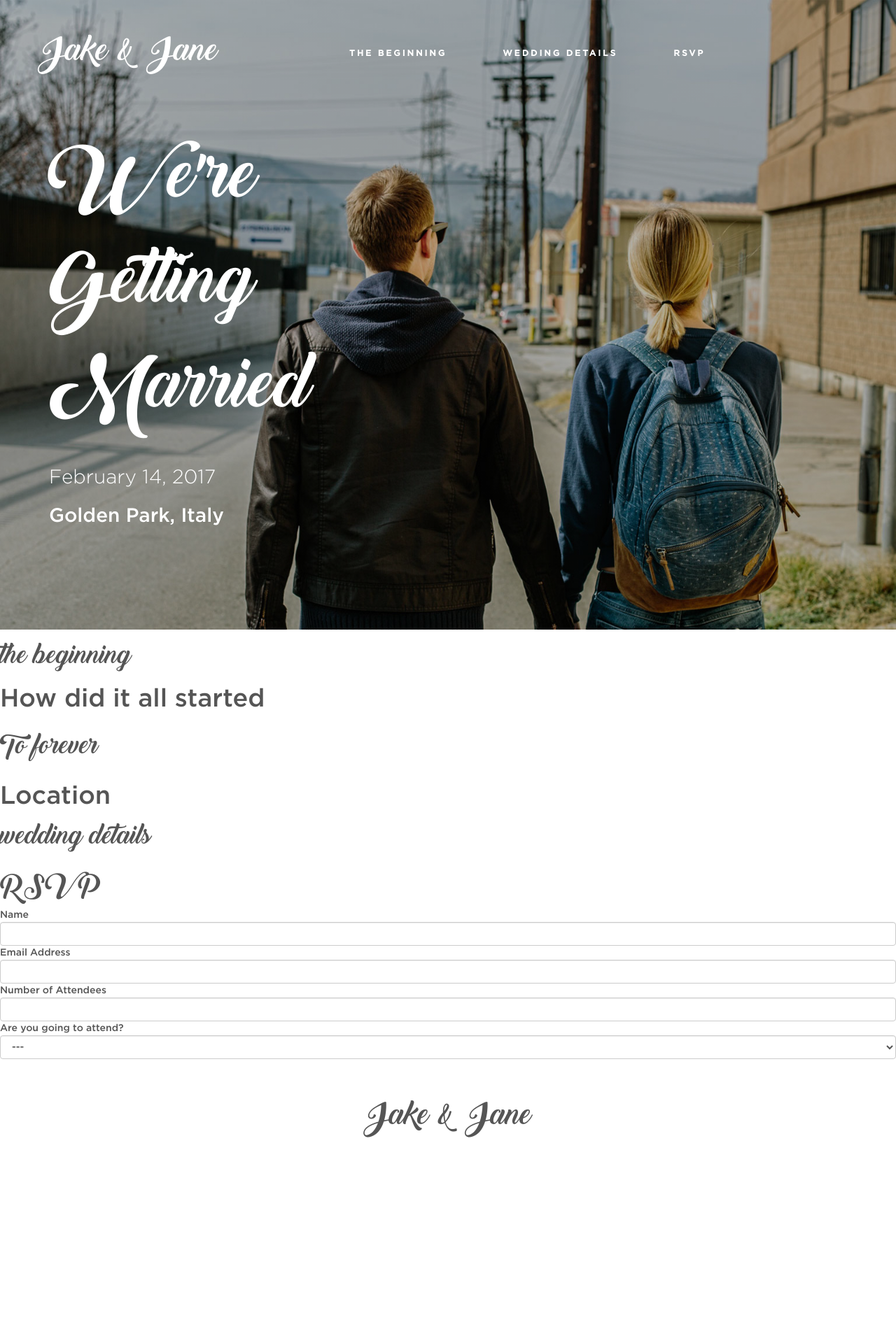
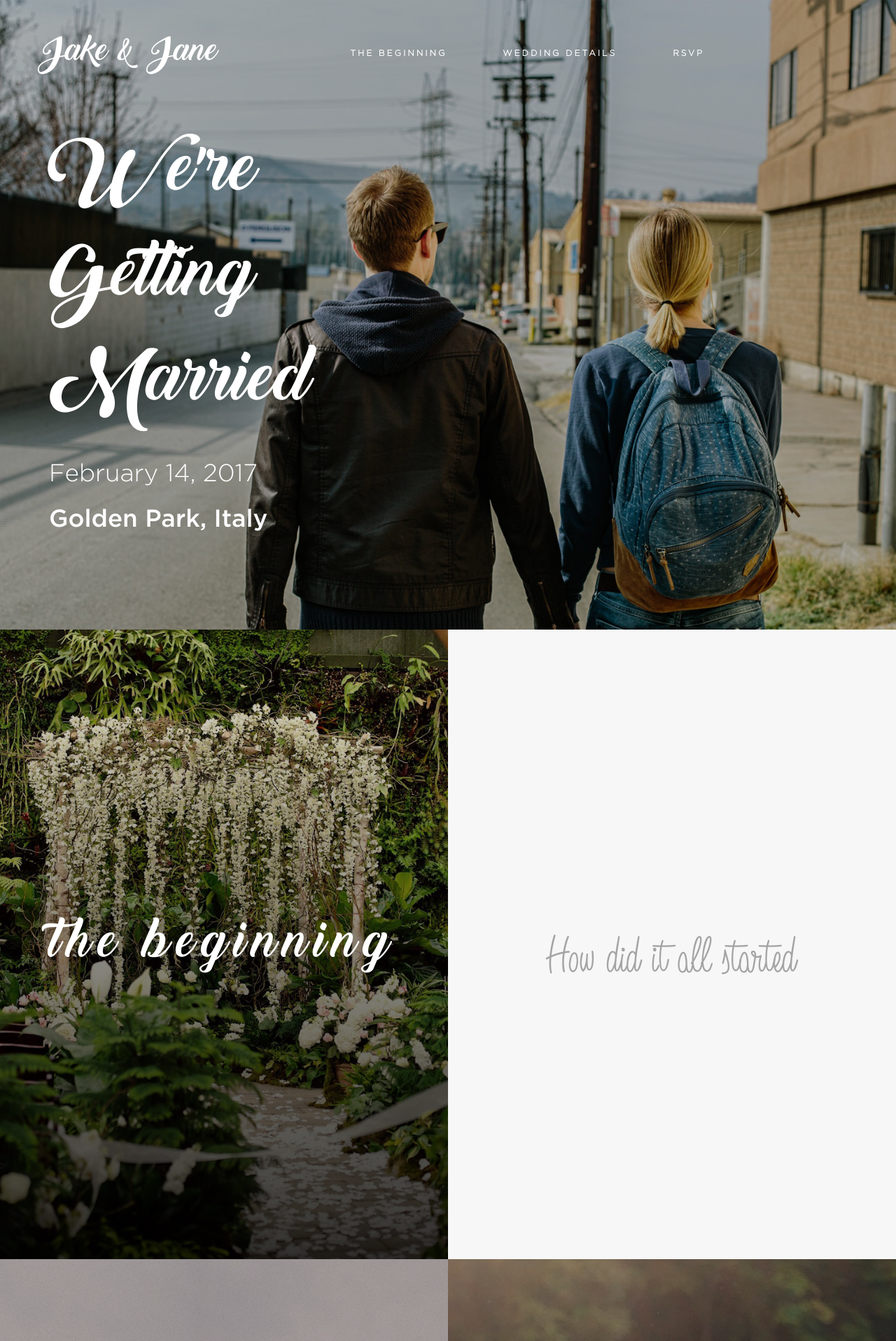
Before and after one commit to project-agape/wedding-template1, a Jekyll site: the page built from index.html, in a window 1280 px wide. Shown: the top 1917 px of the page at 70% size. Built offline with Jekyll 4.4.1, drawn with Linux system fonts in a browser that asks for light colours; nearby versions of some CDN libraries; before the commit the page ends 1680 px from its top, so only the background shows below that.

Commit message:
Add style per section

```diff
--- a/_sass/home.sass
+++ b/_sass/home.sass
@@ -1,22 +1,21 @@
 
 html,body
+  font-family: 'Gotham-Light', 'sans-serif'
   margin: 0
   color: #555555
 
 //Global
 .stylized
-  font-family: 'Back-to-Black'
+  font-family: 'Back-to-Black','sans-serif'
+  color: white
 
-.bold-stylized
-  font-family: 'Montserrat','sans-serif'
+
+.stylized-header
+  font-family: 'Angelique-Rose','sans-serif'
+  color: #a4a4a4
 
 .section-header
   text-transform: uppercase
-
-.section-spacer
-  width: 100px
-  border-top: 5px solid #ef5350
-  margin: 15px auto 20px
 
 .no-gutter
   padding-left: 0
@@ -49,13 +48,14 @@
       .caption
         margin: 30px 0
         color: white
-        font-size: 2em
+        font-size: 2.5em
         .intro-date
           display: block
           font-family: 'Gotham-Light'
         .intro-location
           display: block
           margin-top: 15px
+          font-family: 'Gotham-Medium'
       .intro-button-container
         margin: 30px 0
         .intro-button
@@ -69,3 +69,198 @@
           transition: all 0.3s ease
           -webkit-transition: all 0.3s ease
           -o-transition: all 0.3s ease
+
+#the-beginning
+  position: relative
+  height: 100vh
+  .section-container
+    height: inherit
+    .left-section
+      padding-left: 15px
+      padding-right: 15px
+      float: left
+      width: 50%
+      background-image: linear-gradient( rgba(0, 0, 0, 0.1), rgba(0, 0, 0, 0.8) ), url('img/the-beginning-bg.jpg')
+      background-repeat: no-repeat
+      background-size: cover
+      background-position: center center
+      height: inherit
+      .content-container
+        position: relative
+        top: 50%
+        transform: translateY(-50%)
+        -moz-transform: translateY(-50%)
+        -ms-transform: translateY(-50%)
+        -o-transform: translateY(-50%)
+        .content-header
+          letter-spacing: 10px
+          font-size: 5em
+          margin: 0
+          text-align: center
+    .right-section
+      background-color: #f7f7f7
+      padding-left: 15px
+      padding-right: 15px
+      float: left
+      width: 50%
+      height: inherit
+      .content-container
+        position: relative
+        top: 50%
+        transform: translateY(-50%)
+        -moz-transform: translateY(-50%)
+        -ms-transform: translateY(-50%)
+        -o-transform: translateY(-50%)
+        .content-header
+          font-size: 5.5em
+          text-align: center
+        .content-description
+          max-width: 80%
+          margin: 50px auto 0
+          .content-text
+            color: #777777
+            font-size: 1.5em
+            line-height: 2.5em
+
+#couple
+  position: relative
+  height: 100vh
+  .section-container
+    height: inherit
+    .left-section
+      float: left
+      height: inherit
+      width: 50%
+      background-image: linear-gradient( rgba(0, 0, 0, 0.3), rgba(0, 0, 0, 0.3) ), url('img/groom.jpg')
+      background-repeat: no-repeat
+      background-size: cover
+      background-position: center center
+    .content-header-container
+      position: absolute
+      top: 50%
+      transform: translateY(-50%)
+      -moz-transform: translateY(-50%)
+      -ms-transform: translateY(-50%)
+      -o-transform: translateY(-50%)
+      left: 0
+      right: 0
+      .content-header
+        text-align: center
+        font-size: 7em
+        letter-spacing: 10px
+    .right-section
+      float: left
+      height: inherit
+      width: 50%
+      background-image: linear-gradient( rgba(0, 0, 0, 0.3), rgba(0, 0, 0, 0.3) ), url('img/bride.jpg')
+      background-repeat: no-repeat
+      background-size: cover
+      background-position: center center
+
+#wedding-detail
+  position: relative
+  height: 100vh
+  .section-container
+    height: inherit
+    .left-section
+      background-color: #f7f7f7
+      padding-left: 15px
+      padding-right: 15px
+      float: left
+      width: 50%
+      height: inherit
+      .content-container
+        position: relative
+        top: 50%
+        transform: translateY(-50%)
+        -moz-transform: translateY(-50%)
+        -ms-transform: translateY(-50%)
+        -o-transform: translateY(-50%)
+        .content-header
+          font-size: 5.5em
+          text-align: center
+          letter-spacing: 10px
+        .content-description
+          max-width: 80%
+          margin: 50px auto 0
+          .content-text
+            color: #777777
+            font-size: 1.5em
+            line-height: 2.5em
+
+    .right-section
+      padding-left: 15px
+      padding-right: 15px
+      float: left
+      width: 50%
+      background-image: linear-gradient( rgba(0, 0, 0, 0.1), rgba(0, 0, 0, 0.8) ), url('img/the-beginning-bg.jpg')
+      background-repeat: no-repeat
+      background-size: cover
+      background-position: center center
+      height: inherit
+      .content-container
+        position: relative
+        top: 50%
+        transform: translateY(-50%)
+        -moz-transform: translateY(-50%)
+        -ms-transform: translateY(-50%)
+        -o-transform: translateY(-50%)
+        .content-header
+          font-size: 5em
+          margin: 0
+          text-align: center
+
+#rsvp
+  position: relative
+  height: 100vh
+  .section-container
+    height: inherit
+    .left-section
+      padding-left: 15px
+      padding-right: 15px
+      float: left
+      width: 50%
+      background-image: linear-gradient( rgba(0, 0, 0, 0.3), rgba(0, 0, 0, 0.3) ), url('img/rsvp-bg.jpg')
+      background-repeat: no-repeat
+      background-size: cover
+      background-position: center center
+      height: inherit
+      .content-container
+        position: relative
+        top: 50%
+        transform: translateY(-50%)
+        -moz-transform: translateY(-50%)
+        -ms-transform: translateY(-50%)
+        -o-transform: translateY(-50%)
+        .content-header
+          letter-spacing: 10px
+          font-size: 5em
+          margin: 0
+          text-align: center
+    .right-section
+      background-color: #f7f7f7
+      padding-left: 15px
+      padding-right: 15px
+      float: left
+      width: 50%
+      height: inherit
+      .content-container
+        position: relative
+        #form-content
+          .form-item
+            .content-title
+              display: inline-block
+              font-size: 3em
+              letter-spacing: 5px
+            .content-input
+              color: #777777
+              display: inline-block
+              background-color: transparent
+              outline: none
+              border-top: 0
+              border-left: 0
+              border-right: 0
+              border-bottom: 1px solid #a4a4a4
+              border-radius: 0 !important
+              box-shadow: none
+              -webkit-appearance: none
--- a/_sass/main.sass
+++ b/_sass/main.sass
@@ -20,10 +20,6 @@
 @font-face
   font-family: Back-to-Black
   src: url('fonts/Back-to-Black-Demo.ttf')
-
-
-body
-  font-family: "Gotham-Medium", "sans-serif"
 
 .no-gutter
   padding-left: 0
```
